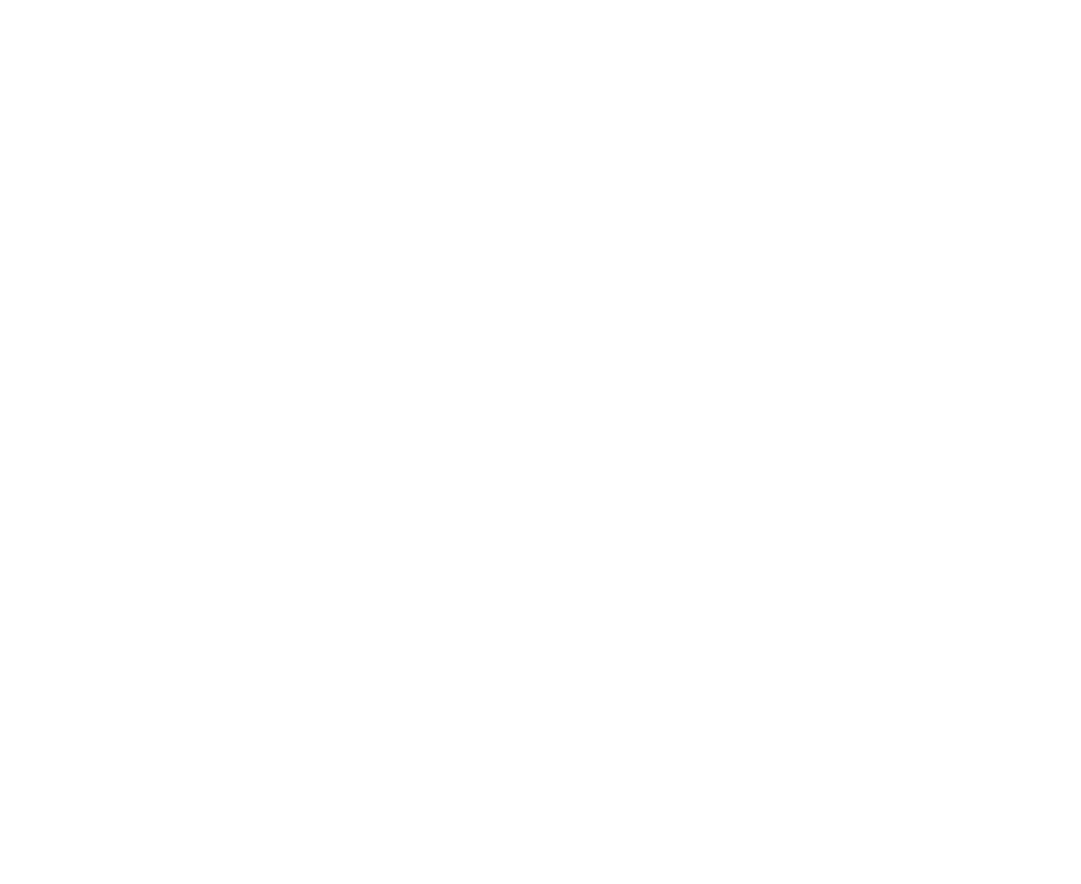
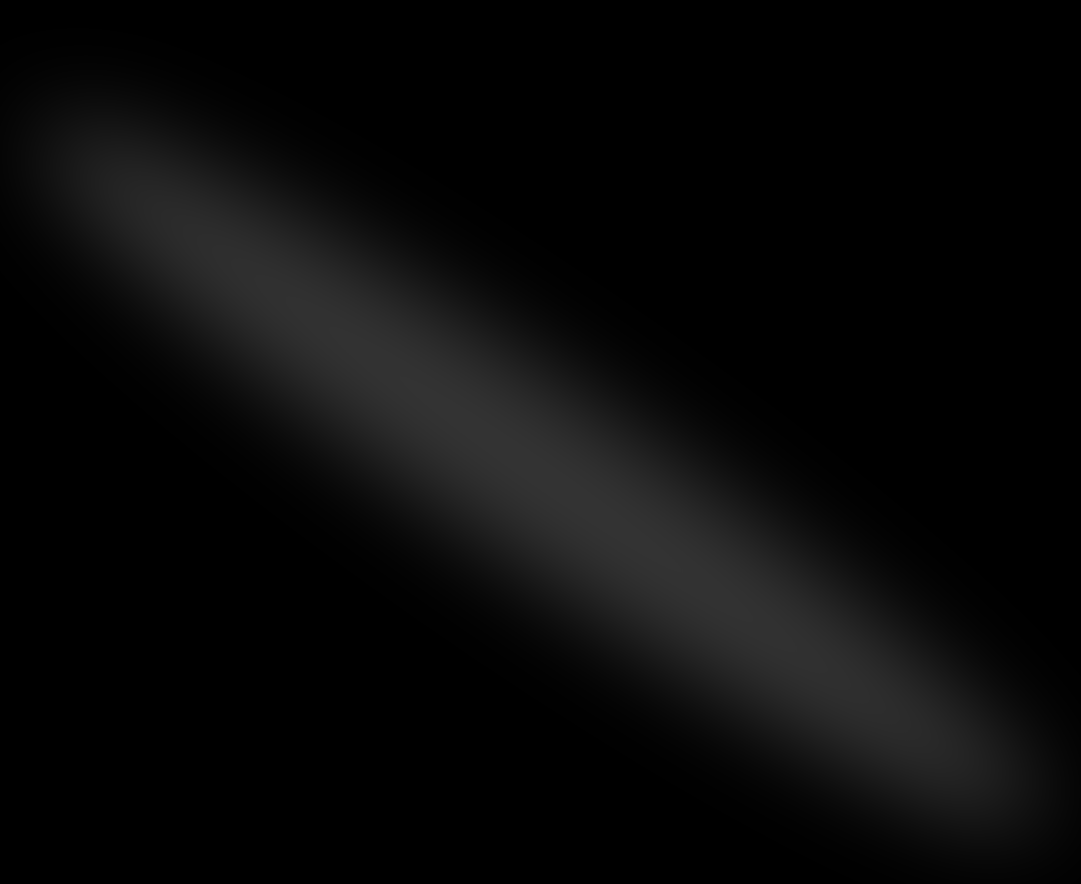
Before and after one commit to andyk2000/andy-portfolio, a Next.js app: page / in a window 1280 px wide. Shown: the top 884 px of the page, without its empty margins (99-1180 px from the left). Before the commit the page ends 800 px from the top, so only its background shows below. Built offline with nearby package versions, Linux system fonts and the light colour scheme.

Commit message:
feat: added the hero section

```diff
--- /dev/null
+++ b/components/Hero.tsx
@@ -0,0 +1,14 @@
+import React from 'react'
+import { Spotlight } from './ui/Spotlight'
+
+const Hero = () => {
+  return (
+    <div className='pb-20 pt-36'>
+        <div>
+            <Spotlight />
+        </div>
+    </div>
+  )
+}
+
+export default Hero
--- /dev/null
+++ b/components/ui/Spotlight.tsx
@@ -0,0 +1,56 @@
+import React from "react";
+import { cn } from "@/lib/utils";
+
+type SpotlightProps = {
+  className?: string;
+  fill?: string;
+};
+
+export const Spotlight = ({ className, fill }: SpotlightProps) => {
+  return (
+    <svg
+      className={cn(
+        "animate-spotlight pointer-events-none absolute z-[1]  h-[169%] w-[138%] lg:w-[84%] opacity-0",
+        className
+      )}
+      xmlns="http://www.w3.org/2000/svg"
+      viewBox="0 0 3787 2842"
+      fill="none"
+    >
+      <g filter="url(#filter)">
+        <ellipse
+          cx="1924.71"
+          cy="273.501"
+          rx="1924.71"
+          ry="273.501"
+          transform="matrix(-0.822377 -0.568943 -0.568943 0.822377 3631.88 2291.09)"
+          fill={fill || "white"}
+          fillOpacity="0.21"
+        ></ellipse>
+      </g>
+      <defs>
+        <filter
+          id="filter"
+          x="0.860352"
+          y="0.838989"
+          width="3785.16"
+          height="2840.26"
+          filterUnits="userSpaceOnUse"
+          colorInterpolationFilters="sRGB"
+        >
+          <feFlood floodOpacity="0" result="BackgroundImageFix"></feFlood>
+          <feBlend
+            mode="normal"
+            in="SourceGraphic"
+            in2="BackgroundImageFix"
+            result="shape"
+          ></feBlend>
+          <feGaussianBlur
+            stdDeviation="151"
+            result="effect1_foregroundBlur_1065_8"
+          ></feGaussianBlur>
+        </filter>
+      </defs>
+    </svg>
+  );
+};
--- a/package.json
+++ b/package.json
@@ -9,9 +9,12 @@
     "lint": "next lint"
   },
   "dependencies": {
+    "clsx": "^2.1.1",
+    "framer-motion": "^11.11.9",
     "next": "^14.2.15",
     "react": "^18",
-    "react-dom": "^18"
+    "react-dom": "^18",
+    "tailwind-merge": "^2.5.4"
   },
   "devDependencies": {
     "@types/node": "^20",
--- a/src/app/page.tsx
+++ b/src/app/page.tsx
@@ -1,11 +1,13 @@
 import Image from "next/image";
 import styles from "./page.module.css";
+import Hero from "../../components/Hero";
 
 export default function Home() {
   return (
     <main className="relative bg-black flex justify-center items-center flex-col overflow-hidden mx-auto sm:px-10 px-5">
-      <div className={styles.description}>
-
+      <div className="max-w-7xl w-full">
+        <h1>Hello world</h1>
+        <Hero />
       </div>
     </main>
   );
--- /dev/null
+++ b/src/lib/utils.ts
@@ -0,0 +1,6 @@
+import { ClassValue, clsx } from "clsx";
+import { twMerge } from "tailwind-merge";
+
+export function cn(...inputs: ClassValue[]) {
+  return twMerge(clsx(inputs));
+}
```
Also changed, not shown: 1 other file (tests, documents, lock files or other folders).
